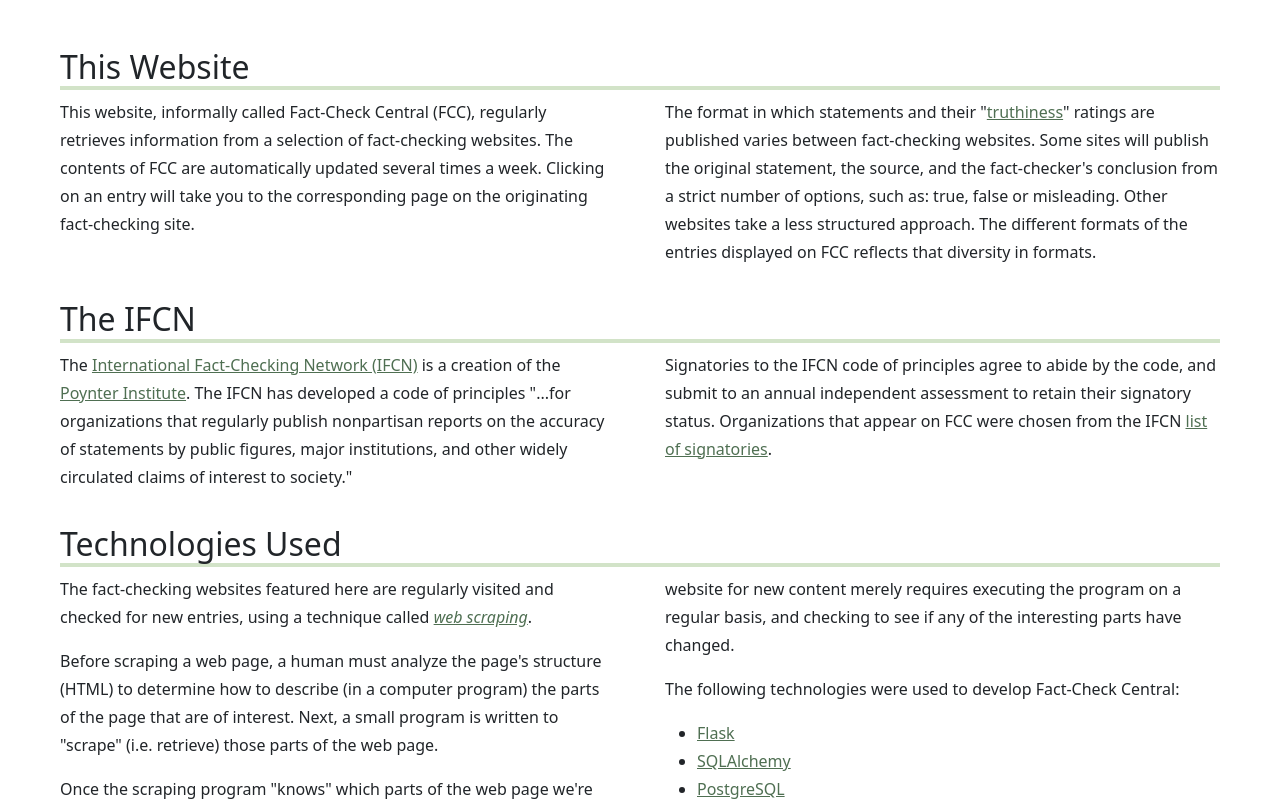
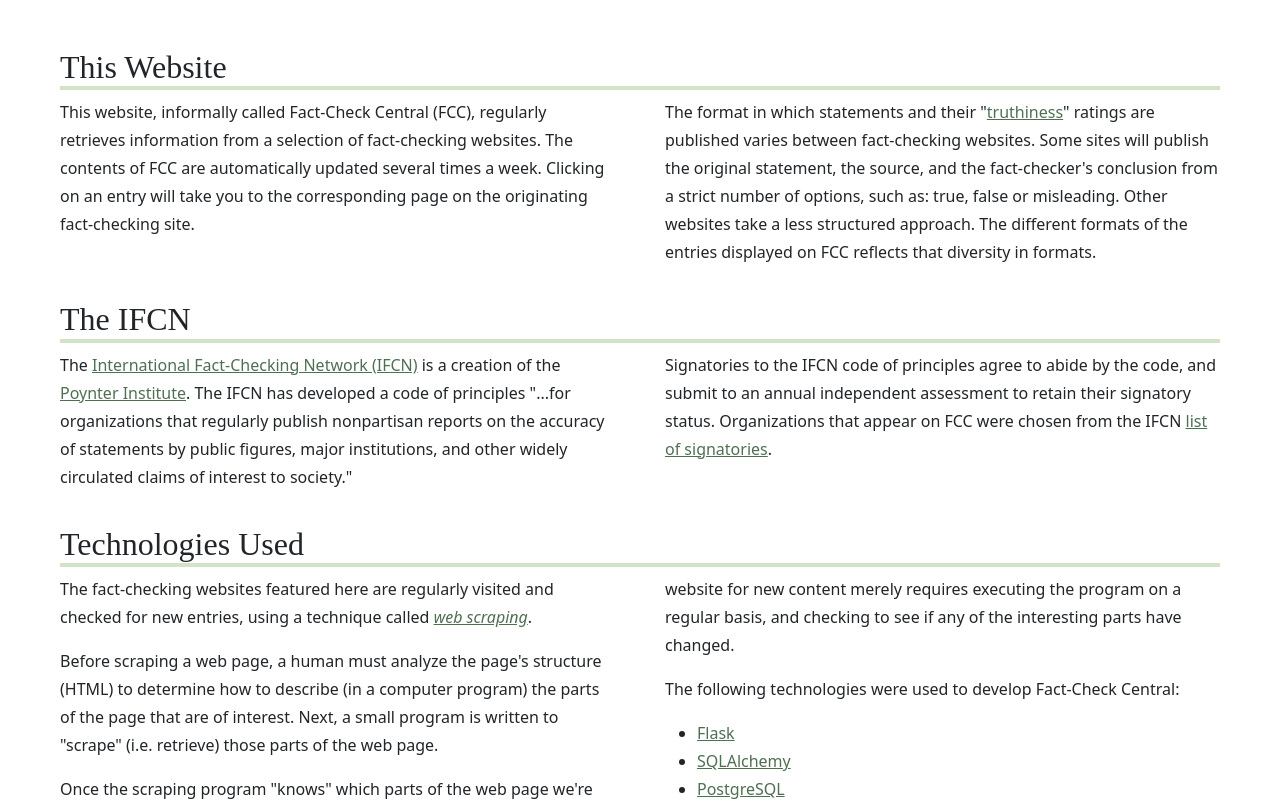
Before and after one commit to jbrcodes/FactCheckCentral, a Flask app: page /about in a window 1280 px wide. Shown: the part 72-879 px from the top of the page. Run offline with Flask 3, Linux system fonts and the light colour scheme; parts of the project's set-up code (start-up, migrations or seed data) failed here and were passed over; some web fonts are replaced.

Commit message:
Use Garamond on all h2 elems

```diff
--- a/fcc/static/fcc.css
+++ b/fcc/static/fcc.css
@@ -4,9 +4,13 @@
  * Global
  *****/
 
- * {
+* {
     box-sizing: border-box;
- }
+}
+
+h2 {
+    font-family: 'EB Garamond', serif;
+}
 
 .index .bi.bi-box-arrow-up-right {
     position: relative;
--- a/fcc/templates/page/home.html
+++ b/fcc/templates/page/home.html
@@ -19,6 +19,7 @@ h2 {
     margin-top: 2em;
     padding: 10px;
 
+    font-weight: 600;
     background-color: #D2E3C8; /* light */
     color: #333;
 }
```
